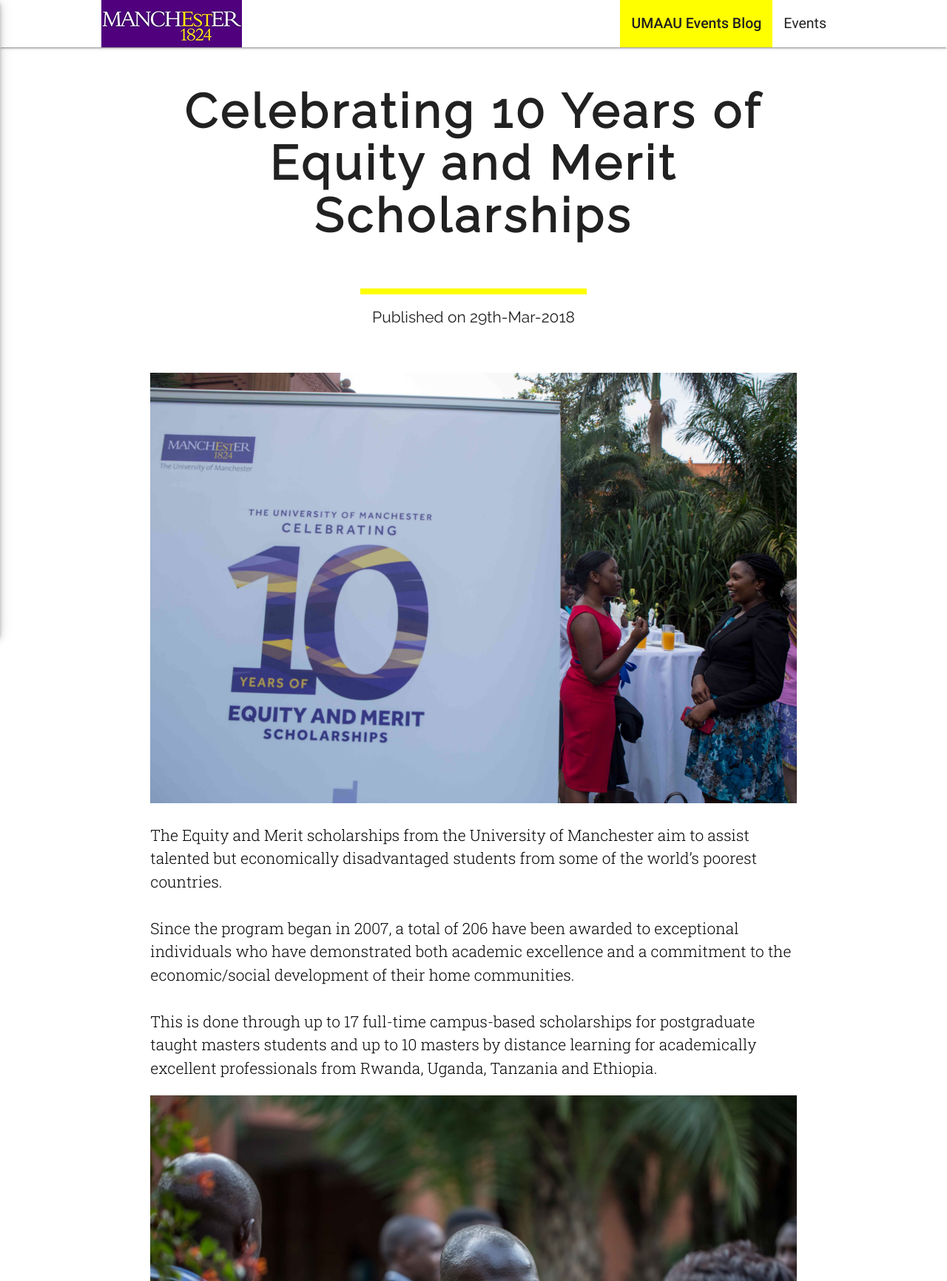
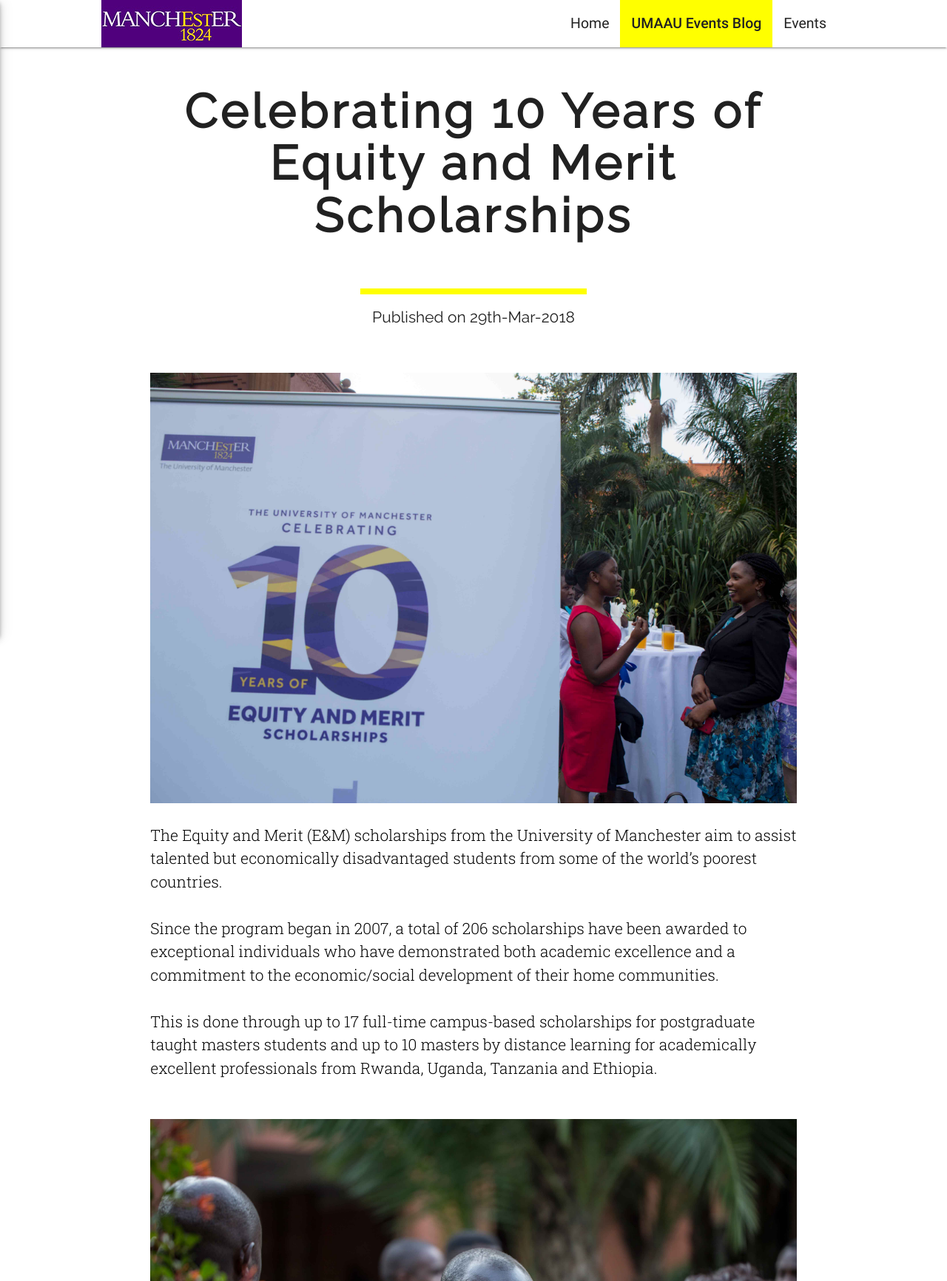
Before and after one commit to AlvinAbaho/manchug, a Django app: page /events/event_one/ in a window 1280 px wide. Shown: the top 1732 px of the page at 74% size. Run offline with Django 3.2, Linux system fonts and the light colour scheme; some libraries are stand-ins or nearby versions.

Commit message:
Final changes

```diff
--- a/events/templates/events/event_one.html
+++ b/events/templates/events/event_one.html
@@ -37,16 +37,15 @@
                 </span>
                     </a>
                     <p class="black-text member_paragraph blog_paragraph">
-                        The Equity and Merit scholarships from the University of Manchester aim to assist talented but
-                        economically disadvantaged students from some of the world’s poorest countries.<br><br> Since
-                        the
-                        program began in 2007, a total of 206 have been awarded to exceptional individuals who have
-                        demonstrated both academic excellence and a commitment to the economic/social development of
-                        their home communities.<br><br> This is done through up to 17 full-time campus-based
-                        scholarships for postgraduate
-                        taught masters students and up to 10 masters by distance learning for academically excellent
-                        professionals from Rwanda, Uganda, Tanzania and Ethiopia.
+                        The Equity and Merit (E&M) scholarships from the University of Manchester aim to assist talented
+                        but economically disadvantaged students from some of the world’s poorest countries.<br><br>
 
+                        Since the program began in 2007, a total of 206 scholarships have been awarded to exceptional
+                        individuals who have demonstrated both academic excellence and a commitment to the
+                        economic/social development of their home communities. <br><br>
+                        This is done through up to 17 full-time campus-based scholarships for postgraduate taught
+                        masters students and up to 10 masters by distance learning for academically excellent
+                        professionals from Rwanda, Uganda, Tanzania and Ethiopia. <br><br>
                     </p>
                     <a href="{% static 'img/event_one/merit_scholarships_7.jpg' %}" data-fancybox="images"
                        data-caption="Celebrating 10 years of the University of
@@ -63,32 +62,28 @@
             </span>
                     </a>
                     <p class="black-text member_paragraph light blog_paragraph">
-                        On 28th March, the University celebrated 10 years of Equity and Merit scholarships, and on 24th
-                        June 2017, a celebratory event was held in Uganda at the Serena Conference Centre in
-                        Kampala.<br><br>
-                        The event took the opportunity to highlight the exciting work some E&M alumni are undertaking in
-                        their countries to transform communities. Among these students highlighted were 4 of our
-                        own:<br><br>
-                        1. Ann Auma, a Sear Equity and Merit Scholar who completed her MSc Immunology in 2013. She is
-                        now a researcher at Mulago hospital Kampala and is using education and medicine to protect
-                        people from a much more serious threat – infectious disease. She is focussing on the malaria
-                        parasite and how it will be in in the next 20 years so as to understand how we can eradicate it.<br><br>
-                        2. Andrew Amara, an Alan Gilbert Memorial Scholar who completed an MA Global Urban Planning and
-                        Development in 2013 and now works in Nabweru Slum in Nansana to delivers development to this
-                        settlement through more sustainable means through an organisation of his peers called Town
-                        Build.<br><br>
-                        3. Winnie Nassolo, an Equity and Merit Scholar who received her MSc Medical and Diagnostic
-                        Virology in 2010. Winnie is aggressively promoting dental infection control as the dental focal
-                        person for Kampala Capital City Authority. She oversees all the dental services in the city
-                        centre both public and private and has introduced infection control, which she learned in
-                        Manchester, to them.<br><br>
-                        4. Kenneth Kahuma, a Palo Alto Equity and Merit Scholar who received his MSc Electrical Power
-                        Systems Engineering in 2015. Kenneth is tirelessly working to improve the access to power in
-                        rural areas like Bugala Island at the Bukuzindu hybrid power station.<br><br>
-                        At the event the E&M scheme was launched as an exclusively African programme, with the aim to
-                        create a more coherent programme with clear geographical focus and as of the academic year 2018,
-                        E&M scholarships would be available only to students from Rwanda, Uganda, Tanzania and Ethiopia
-                    </p>
+                        On 28th March 2017, the University celebrated 10 years of E& scholarships, and on 24th June
+                        2017, a celebratory event was held in Uganda at the Serena Conference Centre in Kampala. The
+                        event took the opportunity to highlight the exciting work some E&M alumni are undertaking in
+                        their countries to transform communities. Among the highlighted students were 4 of our own: <br><br>
+
+                        1. Ann Auma, a Sear E&M Scholar completed her MSc Immunology in 2013. She was a researcher at
+                        Mulago Hospital Kampala and used education and medicine to protect people from a much more
+                        serious threat – infectious disease. Her work focused on the malaria parasite and how it can be
+                        eradicated in the future. Ms. Auma is currently pursuing her PhD in the United States. <br><br>
+
+                        2. Andrew Amara, an Alan Gilbert Memorial Scholar completed an MA Global Urban Planning and
+                        Development in 2013. An award-winning architect, he has been experimenting with low-cost urban
+                        housing structures through an organization of his peers called Town Build. <br><br>
+                        3. Winnie Nassolo, an E&M Scholar received her MSc Medical and Diagnostic Virology in 2010.
+                        Winnie is aggressively promoting dental infection control as the dental focal person for Kampala
+                        Capital City Authority. She oversees all the dental services in the City Centre and has
+                        introduced infection control, which she learned in Manchester, to them. <br><br>
+
+                        4. Kenneth Kahuma, a Palo Alto E&M Scholar received his MSc Electrical Power Systems Engineering
+                        in 2015. Kenneth is tirelessly working to improve the access to power in rural areas like Bugala
+                        Islands at the Bukuzindu hybrid power station. <br><br>
+
                 </div>
             </div>
         </div>
@@ -103,9 +98,9 @@
         <a href="{% static 'img/event_one/merit_scholarships_4.jpg' %}" data-fancybox="images"
            data-caption="Celebrating 10 years of the University of
                             Manchester Equity and Merit scholarships"></a>
-{#        <a href="{% static 'img/event_one/merit_scholarships_5.jpg' %}" data-fancybox="images"#}
-{#           data-caption="Celebrating 10 years of the University of#}
-{#                            Manchester Equity and Merit scholarships"></a>#}
+        {#        <a href="{% static 'img/event_one/merit_scholarships_5.jpg' %}" data-fancybox="images"#}
+        {#           data-caption="Celebrating 10 years of the University of#}
+        {#                            Manchester Equity and Merit scholarships"></a>#}
         <a href="{% static 'img/event_one/merit_scholarships_6.jpg' %}" data-fancybox="images"
            data-caption="Celebrating 10 years of the University of
                             Manchester Equity and Merit scholarships"></a>
--- a/membership/templates/membership/membership.html
+++ b/membership/templates/membership/membership.html
@@ -106,9 +106,7 @@
                                 <div class="section">
                                 <textarea placeholder="Message/Suggestion" id="textarea1" class="materialize-textarea"
                                           type="text"
-                                          name="{{ form.suggestion.html_name }}"
-                                          required>
-                                </textarea>
+                                          name="{{ form.suggestion.html_name }}" required> </textarea>
                                 </div>
                             </div>
                         </div>
--- a/templates/blog_layout.html
+++ b/templates/blog_layout.html
@@ -32,7 +32,9 @@
                     <i class="material-icons black-text darken-2 menu_icon light">menu</i>
                 </a>
                 <ul id="nav-mobile" class="right nav_active large_nav hide-on-med-and-down">
-
+                    <li class="nav_link">
+                        <a class="grey-text text-darken-4" href="{% url 'home' %}">Home</a>
+                    </li>
                     <li class="nav_link my_active">
                         <a class="grey-text text-darken-4" href="#">UMAAU Events Blog</a>
                     </li>
@@ -47,6 +49,9 @@
     </nav>
 </div>
 <ul class="side-nav z-depth-3 side_navigation" id="slide-out">
+    <li class="nav_link">
+        <a class="grey-text text-darken-4" href="{% url 'home' %}">Home</a>
+    </li>
     <li class="nav_link my_active">
         <a class="grey-text text-darken-4" href="#">UMAAU Events Blog</a>
     </li>
```
Also changed, not shown: committee/templates/committee/committee.html (+40 -34 lines), events/templates/events/blog.html (added, +41 -0 lines), events/templates/events/events.html (+4 -4 lines), events/templates/events/upcoming_blog.html (added, +10 -0 lines), templates/home.html (+4 -6 lines).
